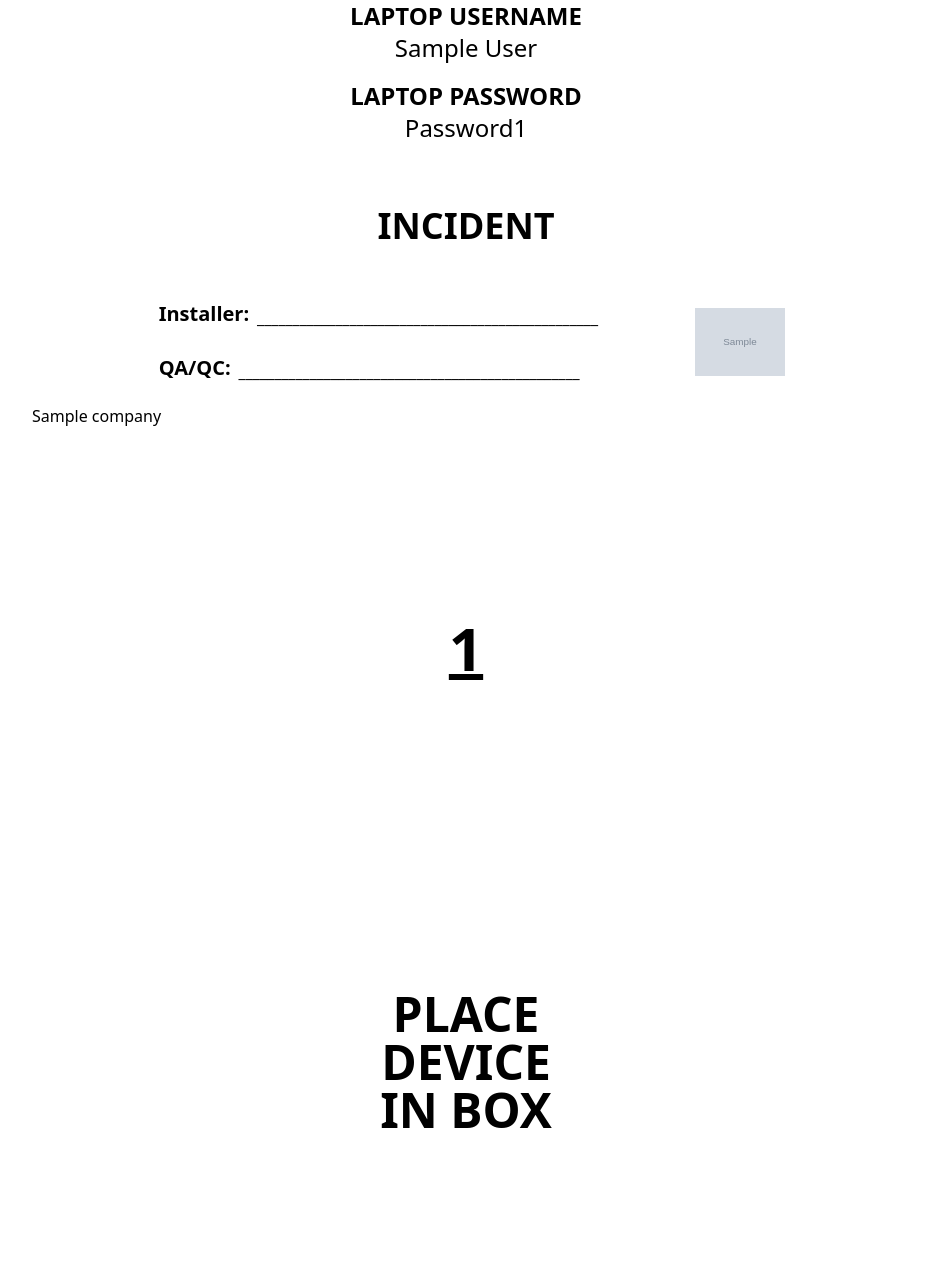
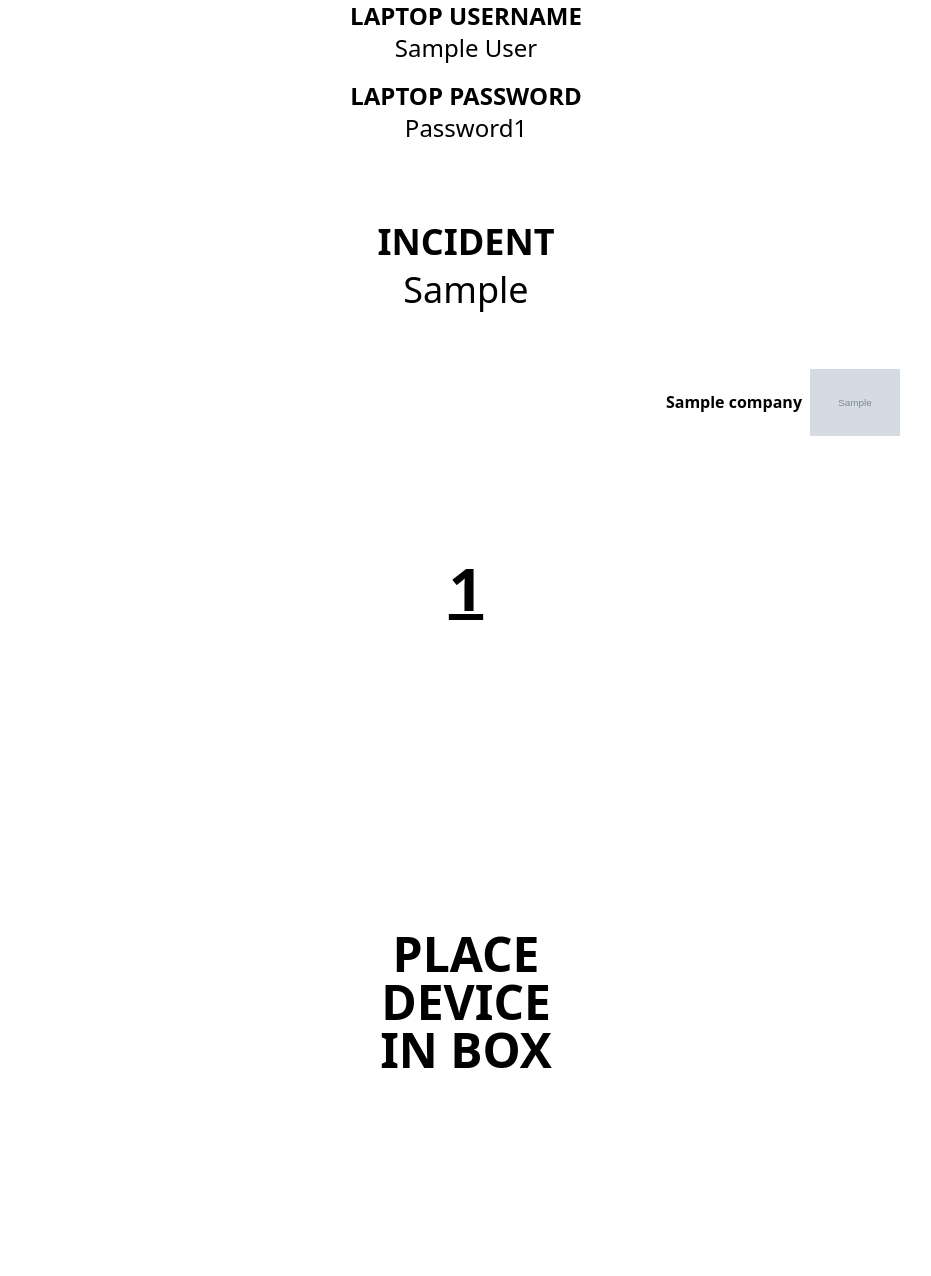
Before and after one commit to bobllor/TEKLabeler, a Python web app: template backend/templates/incident_label.html in a window 1280 px wide. Shown: the part 324-1600 px from the top of the page, without its empty margins (0-931 px from the left). Run offline with Jinja, Linux system fonts and the light colour scheme; the template is opened without the code that fills it: most values are stand-ins (such as "Sample title", 1, 10 or a date in 2020); grey boxes marked "Sample" are stand-in pictures.

Commit message:
Updated templates code

```diff
--- a/backend/template_maker.py
+++ b/backend/template_maker.py
@@ -53,7 +53,7 @@ class TemplateMaker:
             'full_name': name_validation(name),
             'company': items.get('company'),
             'logo': self._get_logo_b64('logo'),
-            'hardware_requested': [items.get('hardware')]
+            'hardware_requested': items.get('hardware')
         }
 
         self._make_qr(item_var['full_name'])
--- a/backend/templates/incident_label.html
+++ b/backend/templates/incident_label.html
@@ -25,36 +25,23 @@
             </div>
         </section>
         <main class="pt-5 w-full h-[70%] flex justify-around">
-            <div class="flex flex-col justify-center items-center">
+            <div class="flex flex-col justify-center items-center gap-2">
                 <p class="text-4xl">
                     <strong>INCIDENT</strong>
                 </p>
+                <p class="text-4xl">{{ hardware_requested }}</p>
             </div>
         </main>
         <footer class="flex-col px-5 pb-10 h-auto justify-evenly items-center">
-            <div class="flex justify-evenly items-center">
-                <div class="flex-col w-[50%]">
-                    <div class="flex justify-between p-3 gap-2">
-                        <span class="text-xl text-right w-full">
-                            <strong>Installer:</strong>
-                        </span>
-                        <span class="pt-1.5">________________________________________________</span>
-                    </div>
-                    <div class="flex justify-between p-3 gap-2">
-                        <span class="text-xl text-right w-full">
-                            <strong>QA/QC:</strong>
-                        </span>
-                        <span class="pt-1.5">________________________________________________</span>
-                    </div>
-                </div>
+            <div class="flex flex-row-reverse">
                 <div>
                     <img
                     src="{{ qr_logo }}"
                     width="90">
                 </div>
-            </div>
-            <div class="h-10 flex items-center">
-                <p>{{ company }}</p>
+                <div class="pr-2 flex justify-center items-center">
+                    <p><strong>{{ company }}</strong></p>
+                </div>
             </div>
         </footer>
     </div>
@@ -65,7 +52,7 @@
                 <strong><u>{{ number }}</u></strong>
             </p>
         </div>
-        <div class="w-50 text-center">
+        <div class="w-50 text-center pb-30">
             <p class="text-5xl"><strong>PLACE DEVICE IN BOX</strong></p>
         </div>
     </div>
```
Also changed, not shown: backend/templates/label.html (+4 -18 lines).
